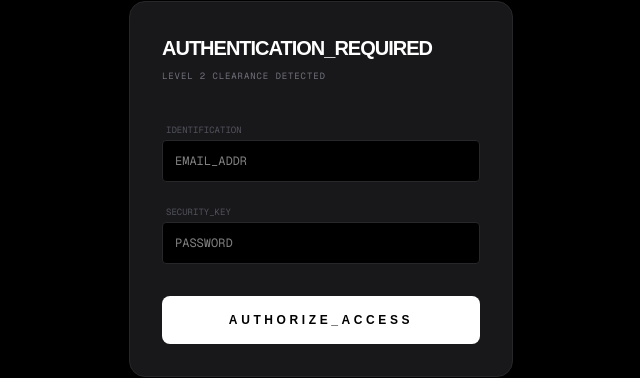
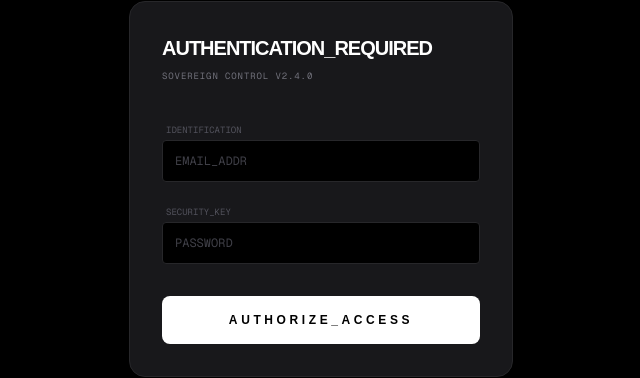
Before and after one commit to CarltonHeywood90/d2c-band-app-demo, a Next.js app: page /login in a window 1280 px wide. Shown: the part 218-596 px from the top of the page, without its empty margins (319-959 px from the left). Built offline with nearby package versions, Linux system fonts and the light colour scheme; no server answers.

Commit message:
updated login page

```diff
--- a/src/app/login/page.tsx
+++ b/src/app/login/page.tsx
@@ -21,12 +21,11 @@ export default function LoginPage() {
 
     try {
       if (mode === "signup") {
-        // --- SIGN UP LOGIC ---
+        // --- SIGN UP ---
         const { data, error } = await supabase.auth.signUp({
           email,
           password,
           options: {
-            // This ensures that after they verify email (if enabled), they land back here
             emailRedirectTo: `${window.location.origin}/auth/callback`,
           },
         })
@@ -34,47 +33,27 @@ export default function LoginPage() {
         if (error) throw error
 
         if (data.user) {
-          alert("Credentials Initialized. Please check your email to verify (if required) or switch to login mode.")
+          alert("Credentials Initialized. You can now switch to login.")
           setMode("login")
         }
       } else {
-        // --- LOGIN LOGIC ---
-        const { data, error } = await supabase.auth.signInWithPassword({
+        // --- LOGIN ---
+        const { error } = await supabase.auth.signInWithPassword({
           email,
           password,
         })
 
         if (error) throw error
 
-        if (data.user) {
-          // Force a router refresh so middleware recognizes the new session
-          router.refresh()
+        // 1. CRITICAL: Refresh the router to sync the new Auth cookie with the Server
+        router.refresh()
 
-          // Fetch the role from our public.profiles table
-          const { data: profile, error: profileError } = await supabase
-            .from('profiles')
-            .select('role')
-            .eq('id', data.user.id)
-            .single()
-
-          if (profileError) {
-            console.error("Profile sync delay:", profileError)
-            // If profile hasn't propagated yet, we default to vault for safety
-            router.push("/vault")
-            return
-          }
-
-          // THE REDIRECT LOGIC
-          if (profile?.role === 'admin') {
-            router.push("/dashboard")
-          } else {
-            router.push("/vault")
-          }
-        }
+        // 2. Push to Dashboard. The Proxy (middleware) will now intercept this
+        // request, check the role, and decide if the user stays or goes to /vault.
+        router.push("/dashboard")
       }
     } catch (err: unknown) {
-      const msg = (err as Error).message || "An authentication error occurred."
-      setErrorMsg(msg)
+      setErrorMsg((err as { message: string }).message || "An authentication error occurred.")
     } finally {
       setLoading(false)
     }
@@ -107,14 +86,13 @@ export default function LoginPage() {
         </div>
 
         <form onSubmit={handleAuth} className="bg-zinc-900 p-8 rounded-2xl border border-zinc-800 shadow-2xl relative overflow-hidden">
-          {/* Subtle progress bar for loading state */}
           {loading && <div className="absolute top-0 left-0 h-1 bg-white animate-pulse w-full" />}
 
           <h1 className="text-xl font-black uppercase tracking-tighter text-white mb-2">
             {mode === "login" ? "Authentication_Required" : "Create_Credentials"}
           </h1>
           <p className="text-[9px] font-mono text-zinc-500 uppercase tracking-widest mb-8">
-            {mode === "login" ? "Level 2 clearance detected" : "Defaulting to role: fan"}
+            {mode === "login" ? "Sovereign Control v2.4.0" : "Defaulting to role: fan"}
           </p>
 
           {errorMsg && (
@@ -130,11 +108,11 @@ export default function LoginPage() {
               <input
                 required
                 type="email"
-                autoComplete="username" // [CRITICAL] Helps Password Managers
+                autoComplete="username"
                 placeholder="EMAIL_ADDR"
                 value={email}
                 onChange={(e) => setEmail(e.target.value)}
-                className="w-full bg-black border border-zinc-800 p-3 rounded font-mono text-xs text-white outline-none focus:border-zinc-500 transition-colors"
+                className="w-full bg-black border border-zinc-800 p-3 rounded font-mono text-xs text-white outline-none focus:border-zinc-500 transition-colors placeholder:text-zinc-700"
               />
             </div>
             <div className="space-y-1">
@@ -142,11 +120,11 @@ export default function LoginPage() {
               <input
                 required
                 type="password"
-                autoComplete={mode === 'login' ? 'current-password' : 'new-password'} // [CRITICAL] Tells Chrome this isn't a trap
+                autoComplete={mode === 'login' ? 'current-password' : 'new-password'}
                 placeholder="PASSWORD"
                 value={password}
                 onChange={(e) => setPassword(e.target.value)}
-                className="w-full bg-black border border-zinc-800 p-3 rounded font-mono text-xs text-white outline-none focus:border-zinc-500 transition-colors"
+                className="w-full bg-black border border-zinc-800 p-3 rounded font-mono text-xs text-white outline-none focus:border-zinc-500 transition-colors placeholder:text-zinc-700"
               />
             </div>
           </div>
@@ -160,7 +138,7 @@ export default function LoginPage() {
         </form>
 
         <p className="text-center text-[9px] font-mono text-zinc-700 uppercase">
-          Unauthorized access is logged. <br /> Sovereign Control v2.4.0
+          Unauthorized access is logged. <br /> Terminal Session: {new Date().getFullYear()}.04.02
         </p>
       </div>
     </div>
```
